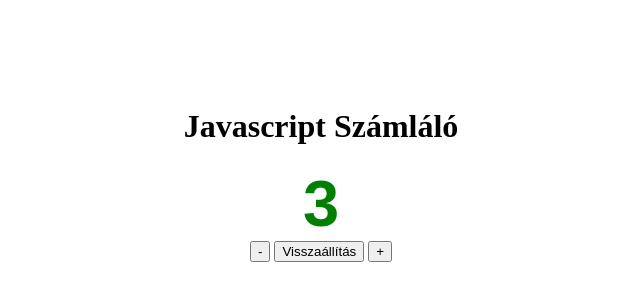
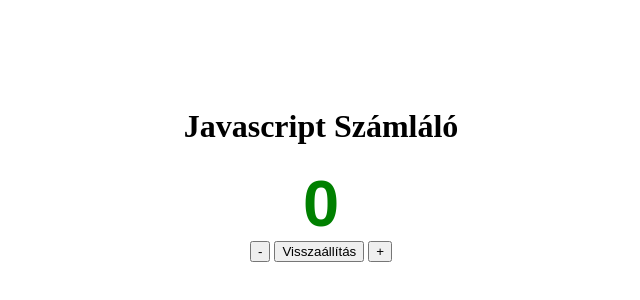
Before and after one commit to robyee05/project-szamlalo, a plain HTML site: page index.html in a window 1280 px wide. Shown: the part 234-534 px from the top of the page, 319-959 px from the left. Drawn offline with Linux system fonts and the light colour scheme.

Commit message:
INdex file kitöltve

```diff
--- a/index.html
+++ b/index.html
@@ -10,7 +10,7 @@
 <body>
     <div class="container">
         <h1>Javascript Számláló</h1>
-        <span id="value" style="color: green;">3</span>
+        <span id="value" style="color: green;">0</span>
         <div class="button-container">
             <button id="decrease" class="btn decrease">-</button>
             <button id="reset" class="btn reset">Visszaállítás</button>
```
